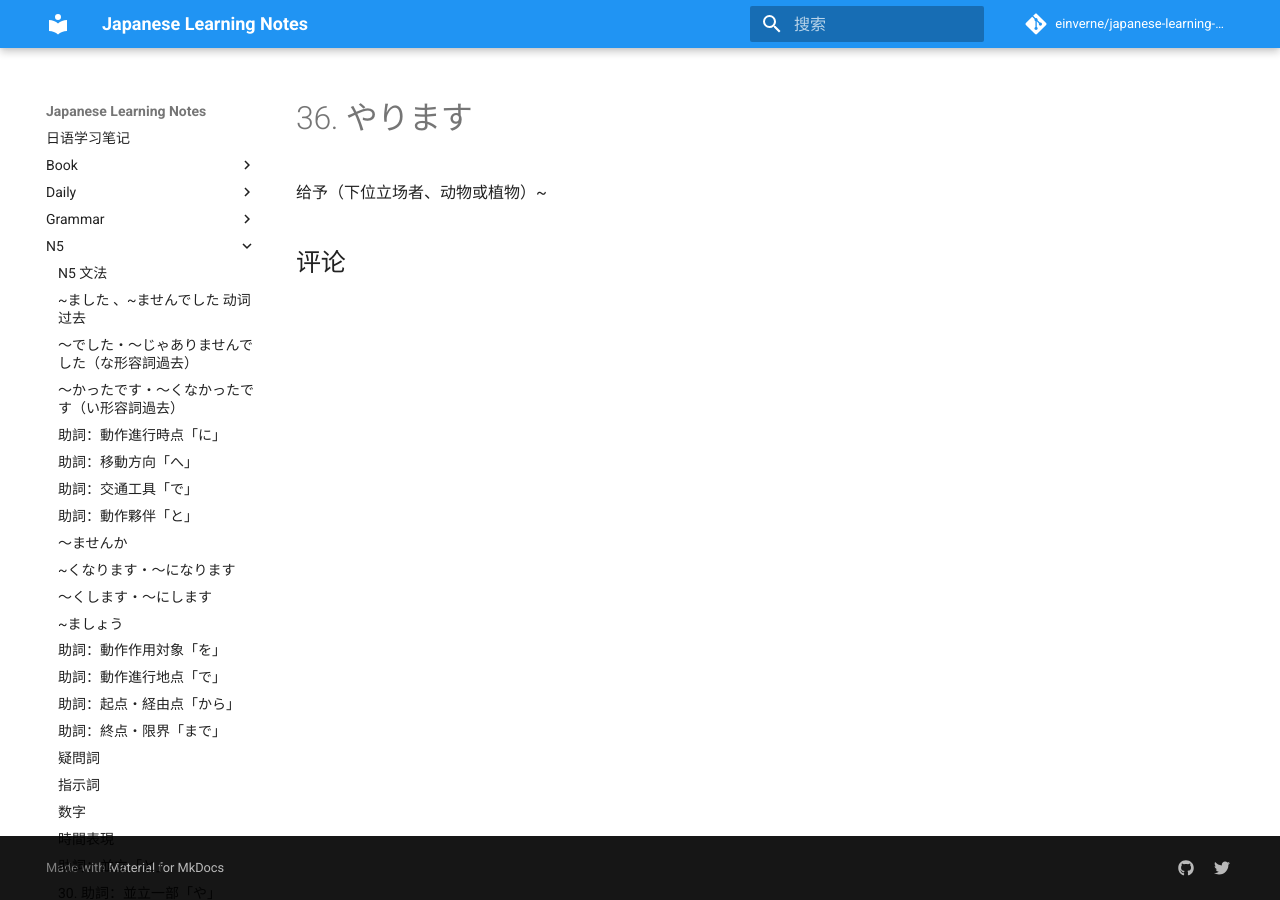
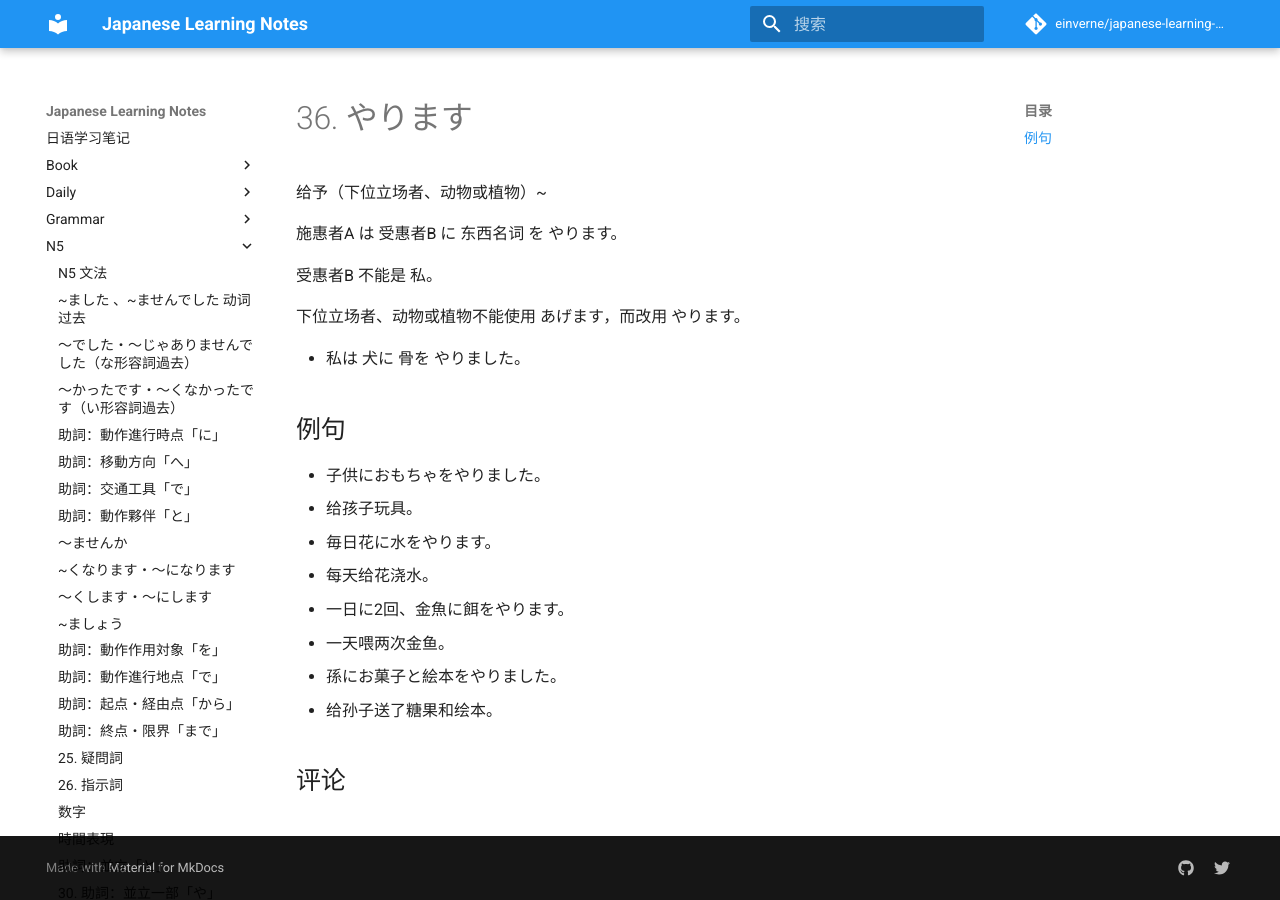
Before and after one commit to einverne/japanese-learning-notes, an MkDocs documentation site: the page built from docs/n5/n5-ep36.md, in a window 1280 px wide. Built offline with MkDocs 1.6.1 and Material for MkDocs 9.7.7, drawn with Linux system fonts in a browser that asks for light colours; comment, search, counter and statistics services are not loaded.

Commit message:
docs: add n5 notes

```diff
--- a/docs/n5/n5-ep25.md
+++ b/docs/n5/n5-ep25.md
@@ -2,7 +2,7 @@
 comments: true
 ---
 
-# 疑問詞
+# 25. 疑問詞
 
 - これは**何**ですか。
 - 这是什么？
--- a/docs/n5/n5-ep26.md
+++ b/docs/n5/n5-ep26.md
@@ -2,7 +2,7 @@
 comments: true
 ---
 
-# 指示詞
+# 26. 指示詞
 这，那，这个，那个，哪个
 
 这里，那里，哪里
--- a/docs/n5/n5-ep36.md
+++ b/docs/n5/n5-ep36.md
@@ -4,3 +4,22 @@ comments: true
 
 # 36. やります
 给予（下位立场者、动物或植物）~
+
+施惠者A は 受惠者B に 东西名词 を やります。
+
+受惠者B 不能是 私。
+
+下位立场者、动物或植物不能使用 あげます，而改用 やります。
+
+- 私は 犬に 骨を やりました。
+
+## 例句
+
+- 子供におもちゃをやりました。
+- 给孩子玩具。
+- 毎日花に水をやります。
+- 每天给花浇水。
+- 一日に2回、金魚に餌をやります。
+- 一天喂两次金鱼。
+- 孫にお菓子と絵本をやりました。
+- 给孙子送了糖果和绘本。
```
Also changed, not shown: docs/n5/n5-ep37.md (added, +59 -0 lines), docs/n5/n5-ep38.md (added, +27 -0 lines), docs/n5/n5-ep39.md (added, +35 -0 lines), docs/n5/n5-ep40.md (added, +38 -0 lines).
